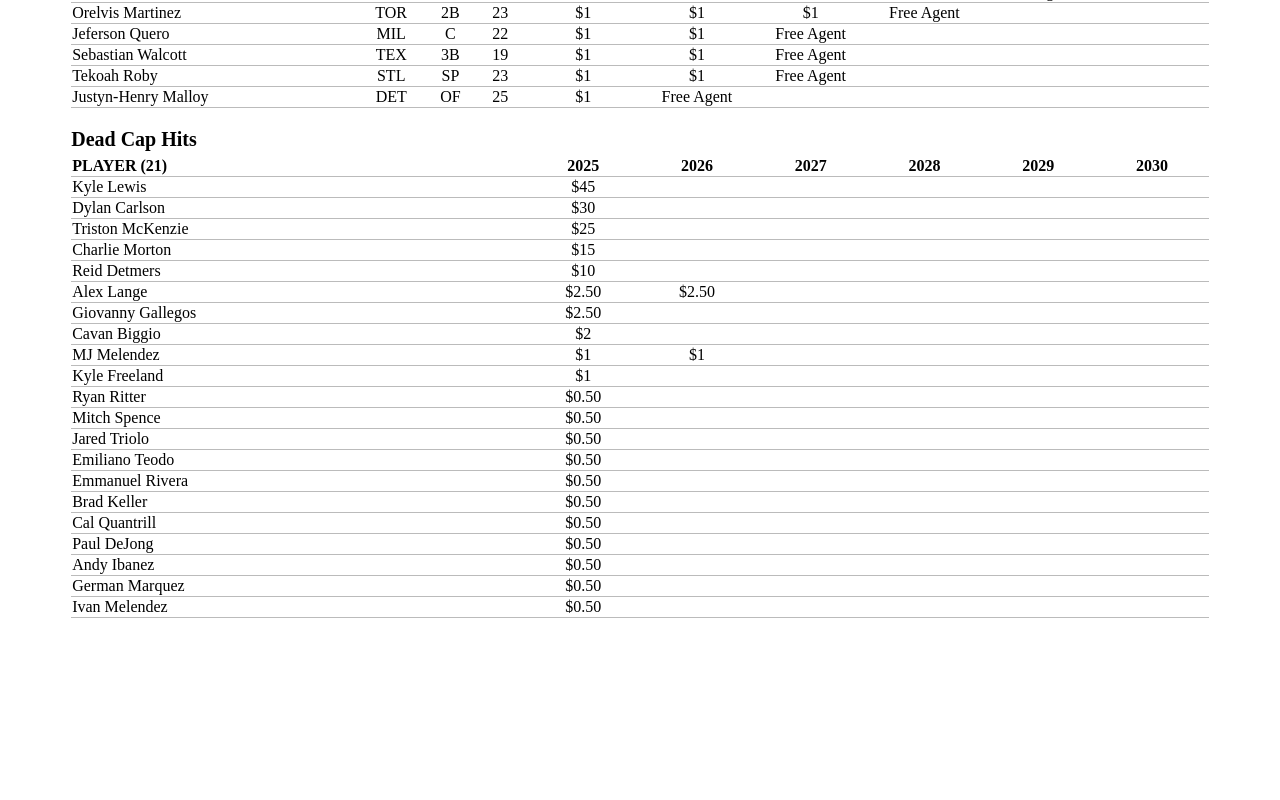
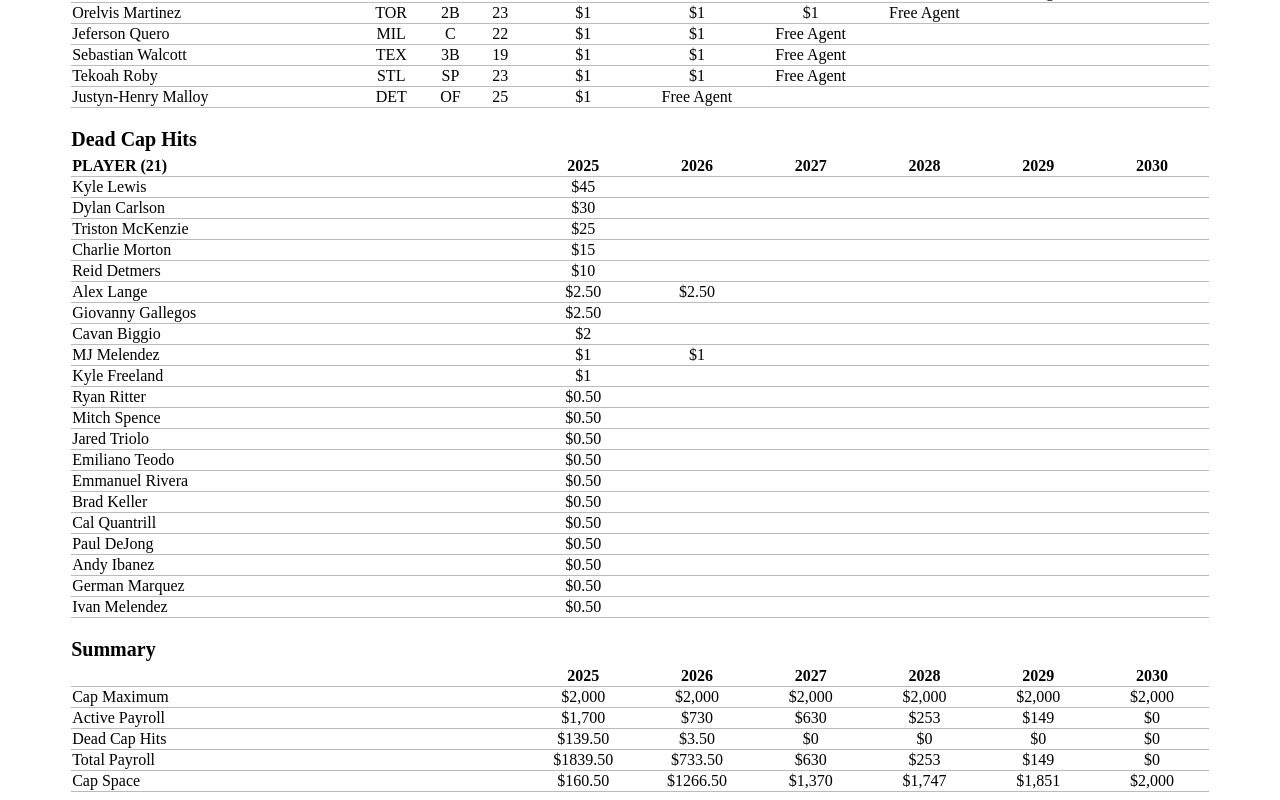
Before and after one commit to zkornbluth/fantrax-contract-chart, a Next.js app: page / in a window 1280 px wide. Shown: the part 1683-2483 px from the top of the page. Before the commit the page ends 2309 px from the top, so only its background shows below. Built offline with nearby package versions, Linux system fonts and the light colour scheme.

Commit message:
Added SummaryTable
SummaryTable contains rows displaying:
- Cap Maximum
- Active Payroll
- Dead Cap Hits
- Total Payroll
- Cap Space

For now, formatting matches player rows/headers

```diff
--- a/app/page.tsx
+++ b/app/page.tsx
@@ -55,10 +55,22 @@
         <th>2030</th>
       </tr>
     )
+  } else if (type == "deadCap") {
+    return (
+      <tr className="column-headers">
+        <th className="column-header-player" colSpan={4}>PLAYER ({count})</th>
+        <th>2025</th>
+        <th>2026</th>
+        <th>2027</th>
+        <th>2028</th>
+        <th>2029</th>
+        <th>2030</th>
+      </tr>
+    )
   } else {
     return (
       <tr className="column-headers">
-        <th className="column-header-player" colSpan={4}>PLAYER ({count})</th>
+        <th colSpan={4}></th>
         <th>2025</th>
         <th>2026</th>
         <th>2027</th>
@@ -71,9 +83,10 @@
 }
 
 function PositionGroupHeader({posGroup}) {
+  if (posGroup != "Summary") posGroup = posGroup + "s";
   return (
     <tr className="position-group-header">
-      <td colSpan={10}><strong>{posGroup}s</strong></td>
+      <td colSpan={10}><strong>{posGroup}</strong></td>
     </tr>
   )
 }
@@ -102,22 +115,27 @@
 }
 
 function getCapSpace(year: number) {
-  let ceiling = parseFloat(teamCapData.salaryCap.replace(/[$,]/g, "")); // Scraper saves it as a string
+  let ceiling = teamCapData.salaryCap;
   return ceiling - getCapHit(year);
 }
 
-function getCapHit(year: number) {
+function getActivePayroll(year: number) {
   let capHit = 0;
-  let index = year - 2025; // index 0 is 2025, index 1 is 2026, etc.
+  let index = year - 2025;
 
-  // Add active players
   for (let player of teamCapData.activePlayers) {
     if (typeof(player.yearlyContract[index]) === "number") {
       capHit += player.yearlyContract[index];
     }
   }
 
-  // Add dead cap hits
+  return capHit;
+}
+
+function getDeadCapSum(year: number) {
+  let capHit = 0;
+  let index = year - 2025;
+
   for (let deadCap of teamCapData.deadCapHits) {
     if (typeof(deadCap.yearlyCapHit[index]) === "number") {
       capHit += deadCap.yearlyCapHit[index];
@@ -125,6 +143,10 @@
   }
 
   return capHit;
+}
+
+function getCapHit(year: number) {
+  return getActivePayroll(year) + getDeadCapSum(year);
 }
 
 function CapSpaceHeader() {
@@ -163,6 +185,71 @@
   )
 }
 
+function SummaryTable() {
+  let years = [2025, 2026, 2027, 2028, 2029, 2030];
+  let yearlyMaximums = new Array(6).fill(teamCapData.salaryCap);
+  let yearlyPayrolls = years.map(getActivePayroll);
+  let yearlyDeadCaps = years.map(getDeadCapSum);
+  let yearlyCapHit = years.map(getCapHit);
+  let yearlyCapSpace = years.map(getCapSpace);
+
+  // Display the following rows: Cap Maximum, Active Payroll, Dead Cap Hits, Total Payroll, Cap Space
+  return (
+    <React.Fragment>
+      <PositionGroupHeader posGroup="Summary" />
+      <ColumnHeaders count={0} type="summary" />
+      {/* Cap Ceiling */}
+      <tr className="player-row">
+        <td colSpan={4}>Cap Maximum</td>
+        {yearlyMaximums.map((n, key) => (
+          <td key={key} className="active-player-cell salary-cell">
+            {`$${(Math.round(n) !== n ? n.toFixed(2) : n).toLocaleString()}`}
+          </td>
+        ))}
+      </tr>
+      {/* Active Payroll */}
+      <tr className="player-row">
+        <td colSpan={4}>Active Payroll</td>
+        {yearlyPayrolls.map((n, key) => (
+          <td key={key} className="active-player-cell salary-cell">
+            {`$${(Math.round(n) !== n ? n.toFixed(2) : n).toLocaleString()}`}
+          </td>
+        ))}
+      </tr>
+      {/* Dead Cap Hits */}
+      <tr className="player-row">
+        <td colSpan={4}>Dead Cap Hits</td>
+        {yearlyDeadCaps.map((n, key) => (
+          <td key={key} className="active-player-cell salary-cell">
+            {`$${(Math.round(n) !== n ? n.toFixed(2) : n).toLocaleString()}`}
+          </td>
+        ))}
+      </tr>
+      {/* Total Payroll */}
+      <tr className="player-row">
+        <td colSpan={4}>Total Payroll</td>
+        {yearlyCapHit.map((n, key) => (
+          <td key={key} className="active-player-cell salary-cell">
+            {`$${(Math.round(n) !== n ? n.toFixed(2) : n).toLocaleString()}`}
+          </td>
+        ))}
+      </tr>
+      {/* Cap Space */}
+      <tr className="player-row">
+        <td colSpan={4}>Cap Space</td>
+        {yearlyCapSpace.map((n, key) => (
+          <td key={key} className="active-player-cell salary-cell">
+            {`$${(Math.round(n) !== n ? n.toFixed(2) : n).toLocaleString()}`}
+          </td>
+        ))}
+      </tr>
+    </React.Fragment>
+  )
+}
+
+function PositionalSummaryRow({posGroup}) {
+
+}
 
 export default function HomePage() {
   const positionOrder = [
@@ -266,7 +353,7 @@
           )}
 
           {/* Summary Table */}
-          {/* lines for active players, dead cap, total payroll, cap space */}
+          <SummaryTable />
 
           {/* Positional Summary Table */}
           {/* lines for each positional group, and minors separate at the bottom */}
--- a/app/styles.css
+++ b/app/styles.css
@@ -53,8 +53,6 @@
   grid-template-columns: auto auto;
   justify-content: center;
   gap: 10px;
-  /* width: 50%;
-  margin-left: 25%; */
 }
 
 .header-card {
--- a/app/teamCapInfo.json
+++ b/app/teamCapInfo.json
@@ -622,7 +622,7 @@
         ""
       ],
       "name": "Quinn Priester",
-      "age": 24,
+      "age": 25,
       "team": "MIL",
       "pos": "RP",
       "minors": false,
@@ -1281,6 +1281,6 @@
       "yearsRemaining": 1
     }
   ],
-  "salaryCap": "$2,000.00",
-  "salaryFloor": "$1,250.00"
+  "salaryCap": 2000,
+  "salaryFloor": 1250
 }
```
Also changed, not shown: app/getTeamInfo.js (+7 -5 lines), app/getTeamInfo.ts (+5 -3 lines).
